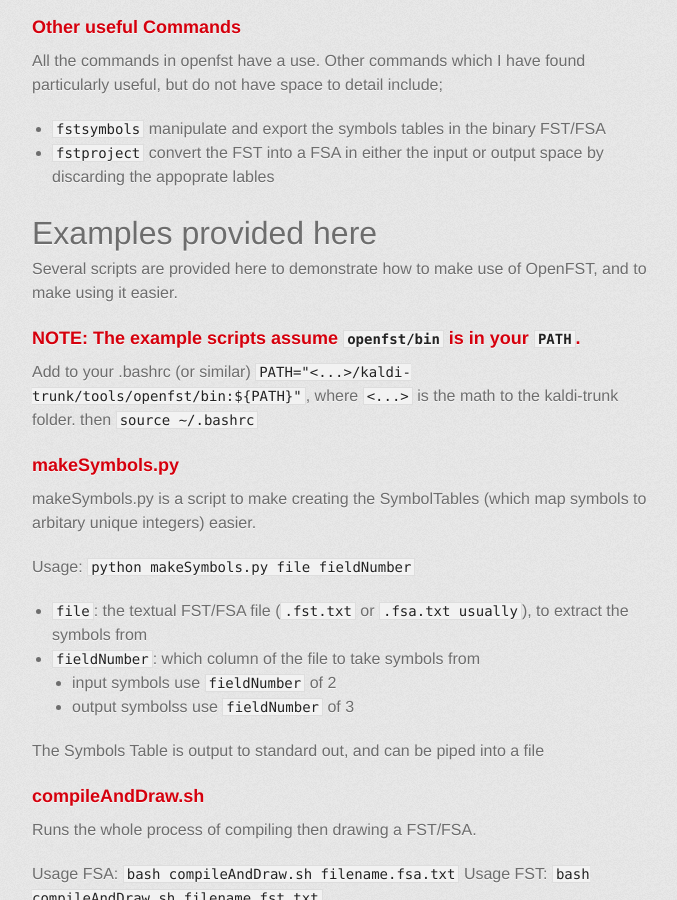
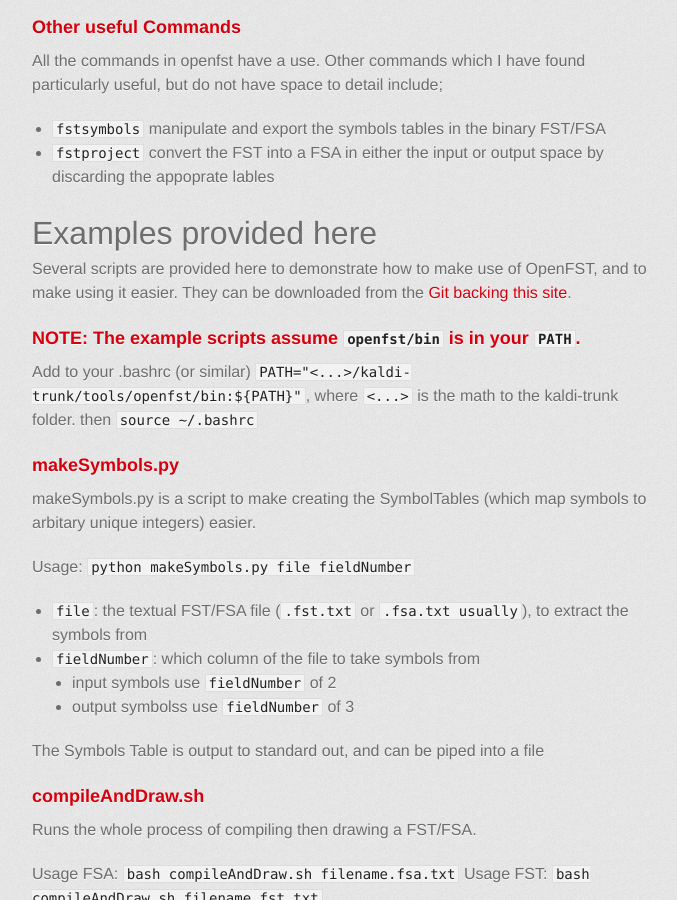
Before and after one commit to oxinabox/Kaldi-Notes, a Jekyll site: the page built from fst-example/intro_to_OpenFST.md, in a window 1280 px wide and 900 px high, scrolled down 5676 px. Shown: the whole window, without its empty margins (298-975 px from the left). Built offline with Jekyll 4.4.1, drawn with Linux system fonts in a browser that asks for light colours; some web fonts are replaced; Markdown is read by kramdown in place of the engine named in the settings.

Commit message:
=quick submission.

```diff
--- a/fst-example/intro_to_OpenFST.md
+++ b/fst-example/intro_to_OpenFST.md
@@ -198,6 +198,8 @@
 
 Several scripts are provided here to demonstrate how to make use of OpenFST,
 and to make using it easier.
+They can be downloaded from the [Git backing this site](https://github.com/oxinabox/Kaldi-Notes/tree/gh-pages/fst-example).
+
 
 ###NOTE: The example scripts assume `openfst/bin` is in your `PATH`.
 Add to your .bashrc (or similar) `PATH="<...>/kaldi-trunk/tools/openfst/bin:${PATH}"`, where `<...>` is the math to the kaldi-trunk folder.
```
